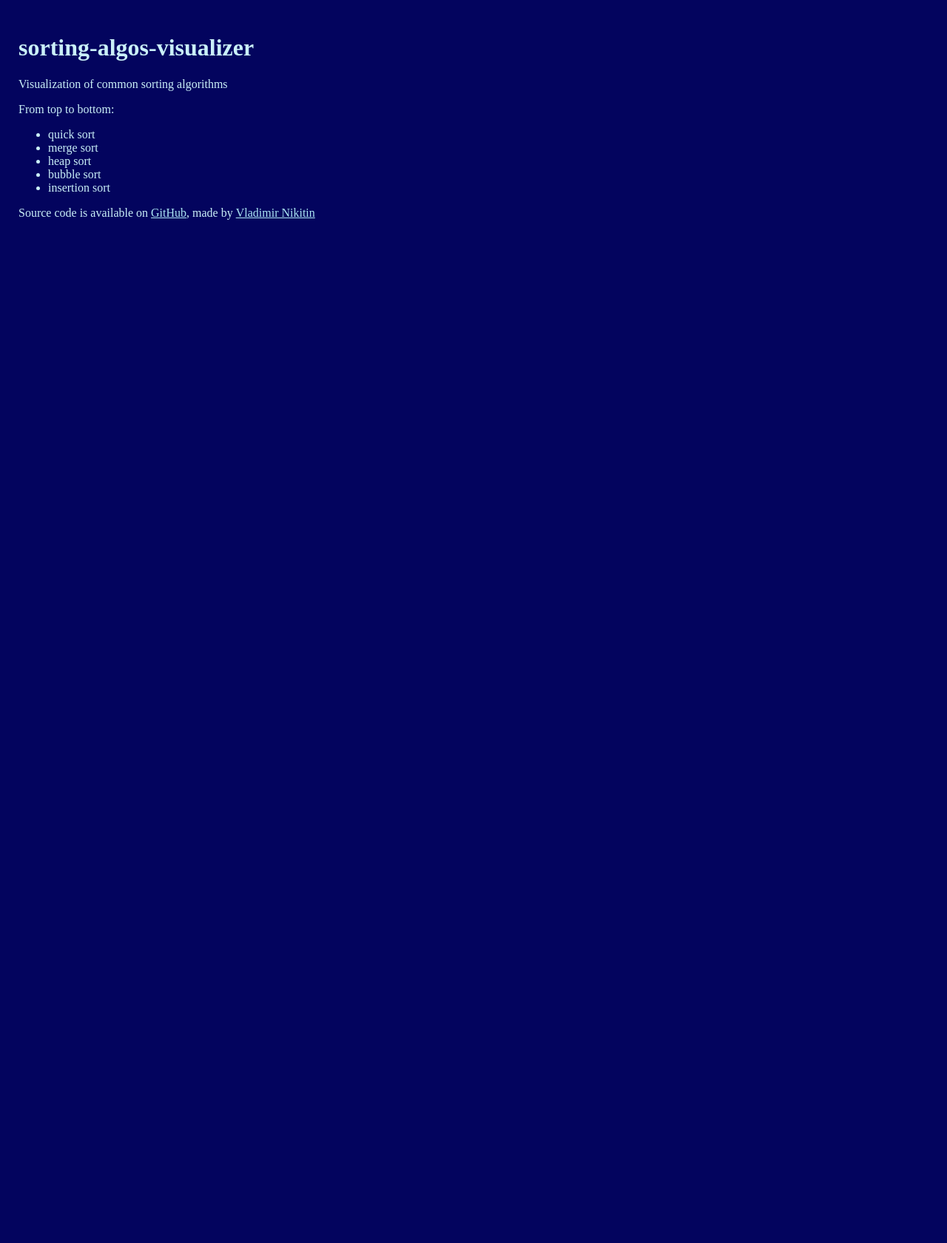
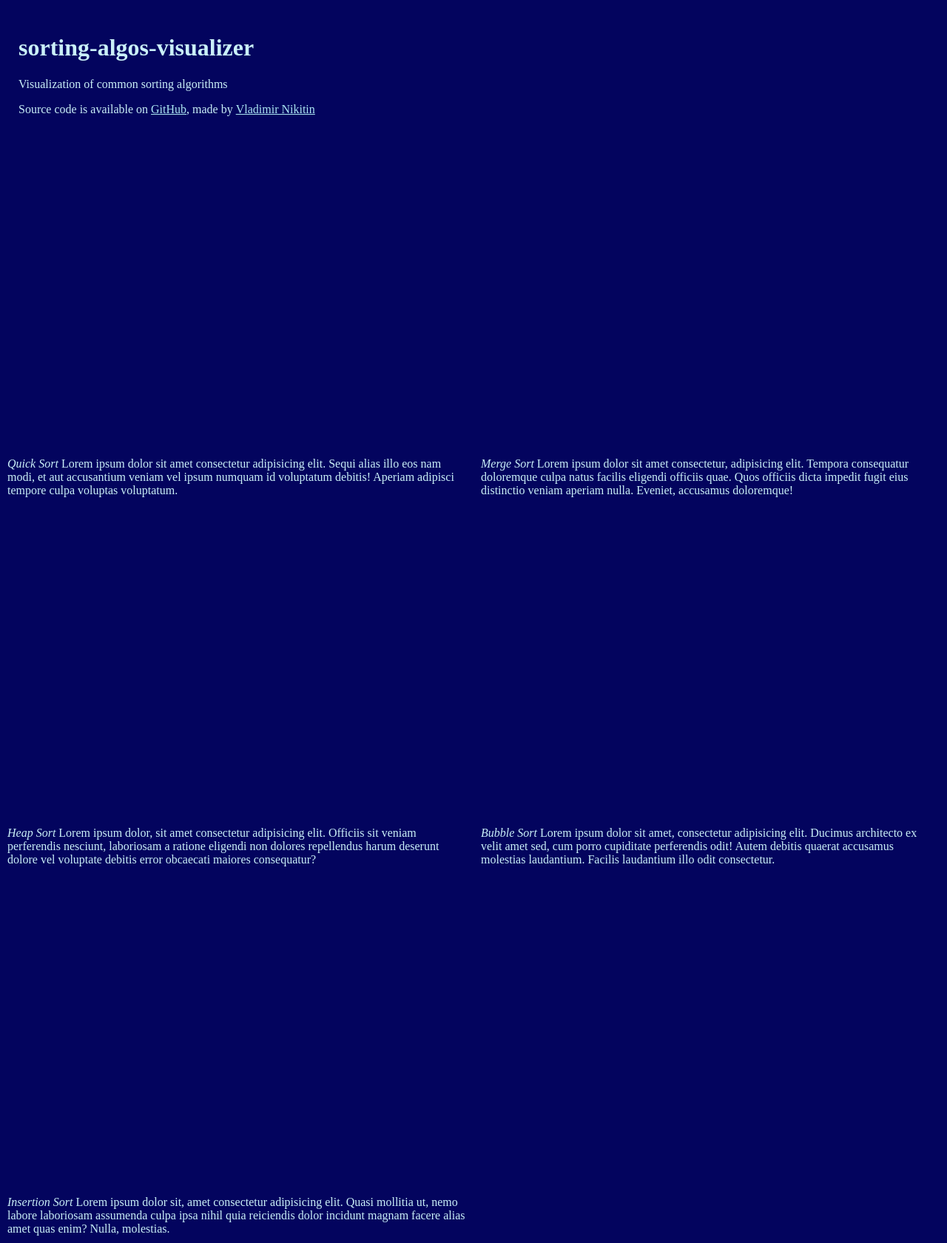
Before and after one commit to loonywizard/sorting-algos-visualizer, a website: page index.html in a window 1280 px wide. Shown: the whole page at 74% size. Before the commit the page ends 800 px from the top, so only its background shows below. Drawn offline with Linux system fonts and the light colour scheme; files whose address does not match are found by name.

Commit message:
add algo description stub (#7)

```diff
--- a/index.html
+++ b/index.html
@@ -11,21 +11,53 @@
   <div class="info">
     <h1>sorting-algos-visualizer</h1>
     <p>Visualization of common sorting algorithms</p>
-    <p>From top to bottom:</p>
-    <ul>
-      <li>quick sort</li>
-      <li>merge sort</li>
-      <li>heap sort</li>
-      <li>bubble sort</li>
-      <li>insertion sort</li>
-    </ul>
     <p>
       Source code is available on
       <a href="https://github.com/loonywizard/sorting-algos-visualizer" target="_blank">GitHub</a>,
       made&nbsp;by&nbsp;<a href="https://vladimirnikitin.com" target="_blank">Vladimir&nbsp;Nikitin</a>
     </p>
   </div>
-  <div id="wrapper" class="wrapper"></div>
+  <div id="wrapper" class="wrapper">
+    <div class="algo" id="quick-sort">
+      <div class="algo-container"></div>
+      <div class="algo-info">
+        <i>Quick Sort</i>
+        Lorem ipsum dolor sit amet consectetur adipisicing elit. Sequi alias illo eos nam modi, et aut accusantium veniam vel ipsum numquam id voluptatum debitis! Aperiam adipisci tempore culpa voluptas voluptatum.
+      </div>
+    </div>
+
+    <div class="algo" id="merge-sort">
+      <div class="algo-container"></div>
+      <div class="algo-info">
+        <i>Merge Sort</i>
+        Lorem ipsum dolor sit amet consectetur, adipisicing elit. Tempora consequatur doloremque culpa natus facilis eligendi officiis quae. Quos officiis dicta impedit fugit eius distinctio veniam aperiam nulla. Eveniet, accusamus doloremque!
+      </div>
+    </div>
+
+    <div class="algo" id="heap-sort">
+      <div class="algo-container"></div>
+      <div class="algo-info">
+        <i>Heap Sort</i>
+        Lorem ipsum dolor, sit amet consectetur adipisicing elit. Officiis sit veniam perferendis nesciunt, laboriosam a ratione eligendi non dolores repellendus harum deserunt dolore vel voluptate debitis error obcaecati maiores consequatur?
+      </div>
+    </div>
+
+    <div class="algo" id="bubble-sort">
+      <div class="algo-container"></div>
+      <div class="algo-info">
+        <i>Bubble Sort</i>
+        Lorem ipsum dolor sit amet, consectetur adipisicing elit. Ducimus architecto ex velit amet sed, cum porro cupiditate perferendis odit! Autem debitis quaerat accusamus molestias laudantium. Facilis laudantium illo odit consectetur.
+      </div>
+    </div>
+
+    <div class="algo" id="insertion-sort">
+      <div class="algo-container"></div>
+      <div class="algo-info">
+        <i>Insertion Sort</i>
+        Lorem ipsum dolor sit, amet consectetur adipisicing elit. Quasi mollitia ut, nemo labore laboriosam assumenda culpa ipsa nihil quia reiciendis dolor incidunt magnam facere alias amet quas enim? Nulla, molestias.
+      </div>
+    </div>
+  </div>
   <script src="./dist/index.js"></script>
 </body>
 </html>
--- a/src/index.js
+++ b/src/index.js
@@ -17,11 +17,11 @@ import { ARRAY_ITEM_WIDTH } from './consts'
 const ARRAY_LENGTH = Math.round(document.body.offsetWidth / (ARRAY_ITEM_WIDTH * getNumberOfAlgosInRow()))
 const initialRandomArray = generateRandomArray({ n: ARRAY_LENGTH, min: 10, max: 400 })
 
-const htmlElementsQuickSort = createHtmlArrayElements(initialRandomArray)
-const htmlElementsMergeSort = createHtmlArrayElements(initialRandomArray)
-const htmlElementsHeapSort = createHtmlArrayElements(initialRandomArray)
-const htmlElementsBubbleSort = createHtmlArrayElements(initialRandomArray)
-const htmlElementsInsertionSort = createHtmlArrayElements(initialRandomArray)
+const htmlElementsQuickSort = createHtmlArrayElements(initialRandomArray, 'quick-sort')
+const htmlElementsMergeSort = createHtmlArrayElements(initialRandomArray, 'merge-sort')
+const htmlElementsHeapSort = createHtmlArrayElements(initialRandomArray, 'heap-sort')
+const htmlElementsBubbleSort = createHtmlArrayElements(initialRandomArray, 'bubble-sort')
+const htmlElementsInsertionSort = createHtmlArrayElements(initialRandomArray, 'insertion-sort')
 
 
 /*
--- a/style.css
+++ b/style.css
@@ -14,7 +14,7 @@ a {
   padding: 10px;
   display: grid;
   grid-template-columns: 1fr 1fr 1fr;
-  grid-row-gap: 20px;
+  grid-row-gap: 35px;
   grid-column-gap: 20px;
 }
 
@@ -30,10 +30,19 @@ a {
   }
 }
 
-.sorting-algo-container {
+@media screen and (max-width: 600px) {
+  h1 {
+    font-size: 1.4em;
+  }
+}
+
+.algo-container {
   height: 400px;
   display: flex;
   align-items: flex-end;
+}
+.algo-info {
+  margin-top: 10px;
 }
 .item {
   margin-left: 1px;
```
Also changed, not shown: src/utils/createContainerDiv.js (deleted, +0 -12 lines), src/utils/createHtmlArrayElements.js (+5 -7 lines).
